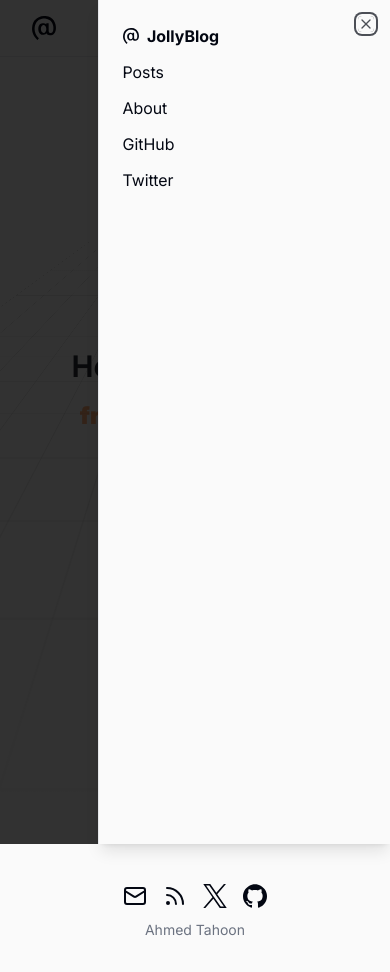
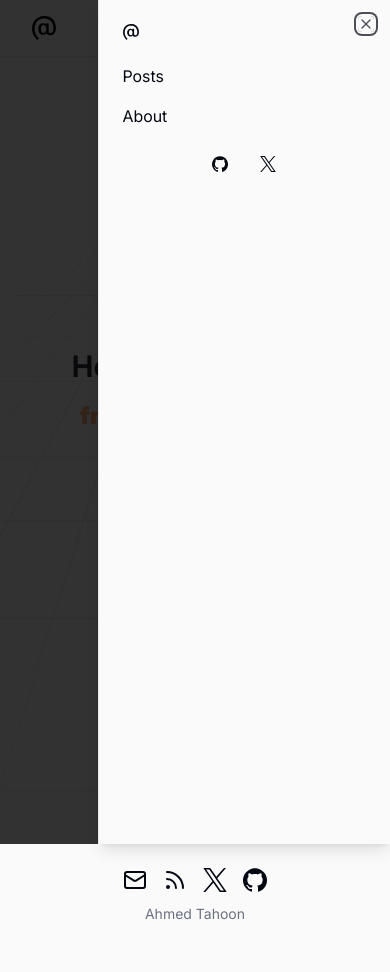
Before and after one commit to Ahmedtahoon2/my-portofolio, a Next.js app: page / in a window 390 px wide. Both pictures are taken after a click on the button "Toggle Theme". Built offline with nearby package versions, Linux system fonts and the light colour scheme.

Commit message:
fix: responsive issues

```diff
--- a/src/app/page.tsx
+++ b/src/app/page.tsx
@@ -28,7 +28,7 @@ export default function Home() {
         </div>
         <div className="flex flex-col justify-center gap-4 sm:flex-row">
           <Link
-            href="/blog"
+            href="/posts"
             className={cn(buttonVariants({ size: "lg" }), "w-full sm:w-fit")}
           >
             View my blog
--- a/src/app/posts/[...slug]/page.tsx
+++ b/src/app/posts/[...slug]/page.tsx
@@ -1,19 +1,19 @@
 import Link from "next/link";
+import { ArrowLeftIcon, BookOpen } from "lucide-react";
 import { notFound } from "next/navigation";
 import { Metadata } from "next";
 import { posts } from "@site/content";
+import { config, siteConfig } from "@/config/site";
 import { formatDate } from "@/lib/formatDate";
-import { config, siteConfig } from "@/config/site";
 import { convertToHashtag } from "@/lib/convertToHashtag";
 import { MDXContent } from "@/components/molecules/MdxComponent";
+import { Picture } from "@/components/atoms/postPicture";
 import { ScrollBtn } from "@/components/atoms/ScrollBtn";
 import { ShareBtns } from "@/components/atoms/ShareBtns";
 import { Tag } from "@/components/atoms/Tag";
-import { ArrowLeftIcon, BookOpen } from "lucide-react";
 import { buttonVariants } from "@/components/ui/button";
 import { cn } from "@/lib/utils";
 import "@/styles/mdx.css";
-import Picture from "@/components/atoms/postPicture";
 
 interface PostPageProps {
   params: {
@@ -87,12 +87,12 @@ export default async function PostPage({ params }: PostPageProps) {
     }
 
     return (
-      <article className="prose dark:prose-invert container relative mx-auto max-w-3xl py-4">
+      <article className="prose dark:prose-invert container relative mx-auto max-w-3xl py-6">
         <Link
           href="/posts"
           className={cn(
             buttonVariants({ variant: "ghost" }),
-            "absolute left-[-200px] top-2 hidden no-underline lg:inline-flex"
+            "absolute left-[-200px] top-4 hidden no-underline lg:inline-flex"
           )}
         >
           <ArrowLeftIcon className="mr-2 size-4" />
@@ -112,7 +112,7 @@ export default async function PostPage({ params }: PostPageProps) {
             image={post.image}
             imageDark={post.imageDark}
             alt={post.title}
-            className="my-0 w-full"
+            className="my-0 w-[90%]"
           />
           <div className="flex gap-2">
             {post.tags?.map(tag => <Tag tag={tag} key={tag} />)}
--- a/src/components/atoms/HeaderLinks.tsx
+++ b/src/components/atoms/HeaderLinks.tsx
@@ -1,4 +1,3 @@
-import Link from "next/link";
 import { siteConfig } from "@/config/site";
 import { cn } from "@/lib/utils";
 import { buttonVariants } from "@/components/ui/button";
@@ -7,7 +6,7 @@ import { Icons } from "@/components/atoms/Icons";
 export function HeaderLinks() {
   return (
     <>
-      <Link href={siteConfig.links.github} target="_blank" rel="noreferrer">
+      <a href={siteConfig.links.github} target="_blank" rel="noreferrer">
         <div
           className={cn(
             buttonVariants({ variant: "ghost" }),
@@ -17,8 +16,8 @@ export function HeaderLinks() {
           <Icons.gitHub className="size-4" />
           <span className="sr-only">GitHub</span>
         </div>
-      </Link>
-      <Link href={siteConfig.links.twitter} target="_blank" rel="noreferrer">
+      </a>
+      <a href={siteConfig.links.twitter} target="_blank" rel="noreferrer">
         <div
           className={cn(
             buttonVariants({ variant: "ghost" }),
@@ -28,7 +27,7 @@ export function HeaderLinks() {
           <Icons.twitter className="size-4" />
           <span className="sr-only">Twitter</span>
         </div>
-      </Link>
+      </a>
     </>
   );
 }
--- a/src/components/atoms/MobileNav.tsx
+++ b/src/components/atoms/MobileNav.tsx
@@ -1,13 +1,14 @@
 "use client";
 
-import Link from "next/link";
 import { useState } from "react";
 import { Menu } from "lucide-react";
 import { siteConfig } from "@/config/site";
 import { Sheet, SheetContent, SheetTrigger } from "@/components/ui/sheet";
-import { Button } from "@/components/ui/button";
+import { Button, buttonVariants } from "@/components/ui/button";
 import { MobileLink } from "@/components/atoms/MobileLink";
 import { Logo } from "@/components/atoms/Logo";
+import { Icons } from "./Icons";
+import { cn } from "@/lib/utils";
 
 export function MobileNav() {
   const [open, setOpen] = useState(false);
@@ -24,28 +25,41 @@ export function MobileNav() {
         <MobileLink
           onOpenChange={setOpen}
           href="/"
-          className="mb-3 flex items-center"
+          className="mb-6 flex items-center"
         >
           <Logo className="mr-2 size-4" />
-          <span className="font-bold">{siteConfig.name}</span>
         </MobileLink>
-        <div className="mt-3 flex flex-col gap-3">
+        <div className="mt-3 flex flex-col gap-4">
           <MobileLink onOpenChange={setOpen} href="/posts">
             Posts
           </MobileLink>
           <MobileLink onOpenChange={setOpen} href="/about">
             About
           </MobileLink>
-          <Link target="_blank" rel="noreferrer" href={siteConfig.links.github}>
-            GitHub
-          </Link>
-          <Link
-            target="_blank"
-            rel="noreferrer"
-            href={siteConfig.links.twitter}
-          >
-            Twitter
-          </Link>
+          <div className="flex justify-center gap-2">
+            <a href={siteConfig.links.github} target="_blank" rel="noreferrer">
+              <div
+                className={cn(
+                  buttonVariants({ variant: "ghost" }),
+                  "inline-flex w-10 px-0"
+                )}
+              >
+                <Icons.gitHub className="size-4" />
+                <span className="sr-only">GitHub</span>
+              </div>
+            </a>
+            <a href={siteConfig.links.twitter} target="_blank" rel="noreferrer">
+              <div
+                className={cn(
+                  buttonVariants({ variant: "ghost" }),
+                  "inline-flex w-10 px-0"
+                )}
+              >
+                <Icons.twitter className="size-4" />
+                <span className="sr-only">Twitter</span>
+              </div>
+            </a>
+          </div>
         </div>
       </SheetContent>
     </Sheet>
--- a/src/components/atoms/postPicture.tsx
+++ b/src/components/atoms/postPicture.tsx
@@ -12,9 +12,9 @@ type PictureProps = {
   className?: string;
 };
 
-export default function Picture({ image, imageDark, quality, width, height, alt, className }: PictureProps) {
+export function Picture({ image, imageDark, quality, width, height, alt, className }: PictureProps) {
   return (
-    <>
+    <div className="flex justify-start">
       <Image
         src={image.src}
         alt={alt}
@@ -37,6 +37,6 @@ export default function Picture({ image, imageDark, quality, width, height, alt,
         placeholder="blur"
         quality={quality || 100}
       />}
-    </>
+    </div>
   );
 }
--- a/src/components/molecules/Footer.tsx
+++ b/src/components/molecules/Footer.tsx
@@ -7,7 +7,7 @@ import Link from "next/link";
 export default function Footer() {
   return (
     <footer>
-      <div className="mb-6 mt-10 flex flex-col items-center">
+      <div className="my-6 flex flex-col items-center">
         <div className="mb-3 flex space-x-4">
           <a target="_blank" rel="noreferrer" href={`mailto:${siteConfig.links.email}`}>
             <span className="sr-only">Mail</span>
--- a/src/styles/mdx.css
+++ b/src/styles/mdx.css
@@ -19,7 +19,7 @@
 }
 
 p:has(code:not([data-language="plaintext"])) {
-  @apply flex items-center;
+  @apply flex items-start md:items-center flex-col md:flex-row;
 }
 
 [data-rehype-pretty-code-figure] > code {
@@ -77,6 +77,10 @@ p:has(code:not([data-language="plaintext"])) {
 [data-rehype-pretty-code-figure] .line--highlighted {
   @apply border-l-[3px] !border-l-orange-400 dark:!border-l-orange-300;
   background: var(--highlight-bg);
+}
+
+[data-rehype-pretty-code-figure] .line--highlighted::before {
+  @apply !pl-[0.85rem];
 }
 
 [data-rehype-pretty-code-figure] .word--highlighted {
```
